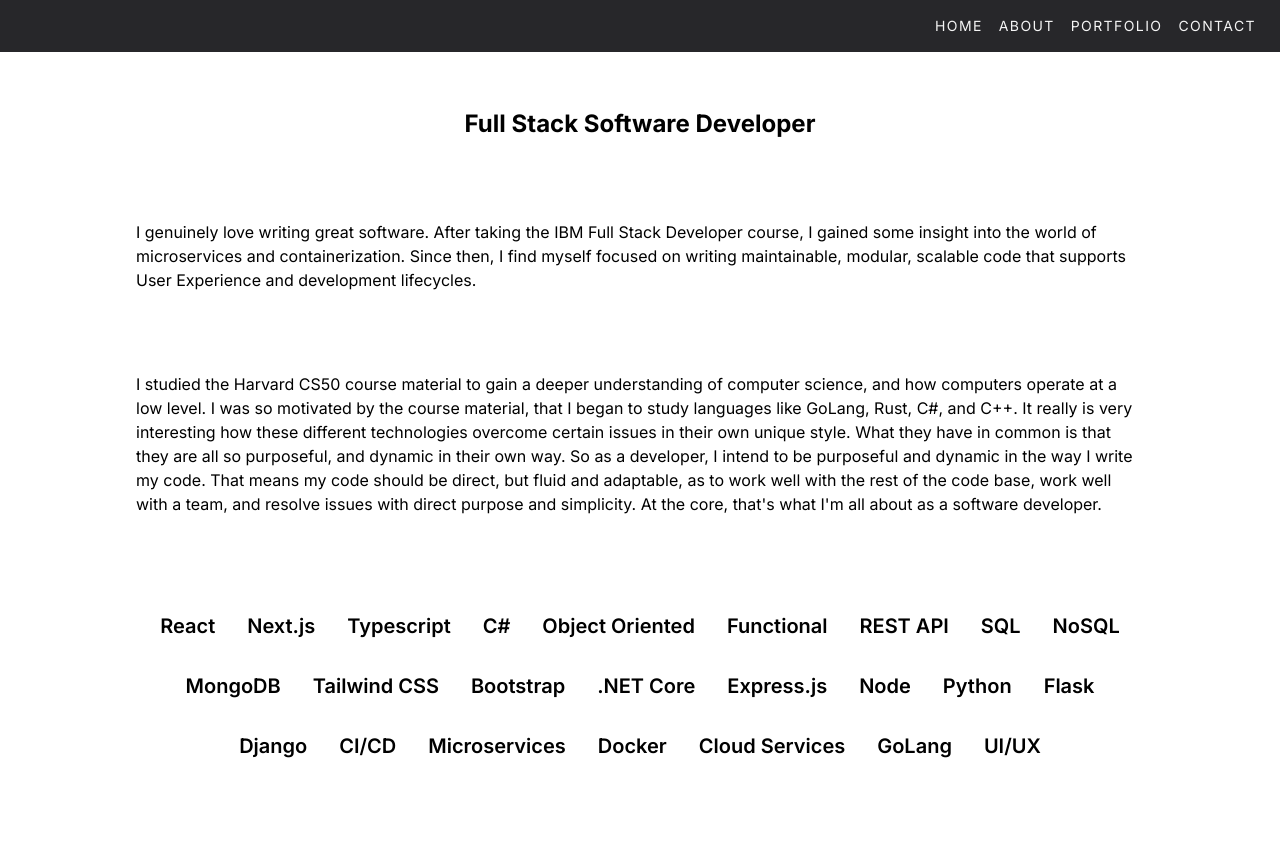
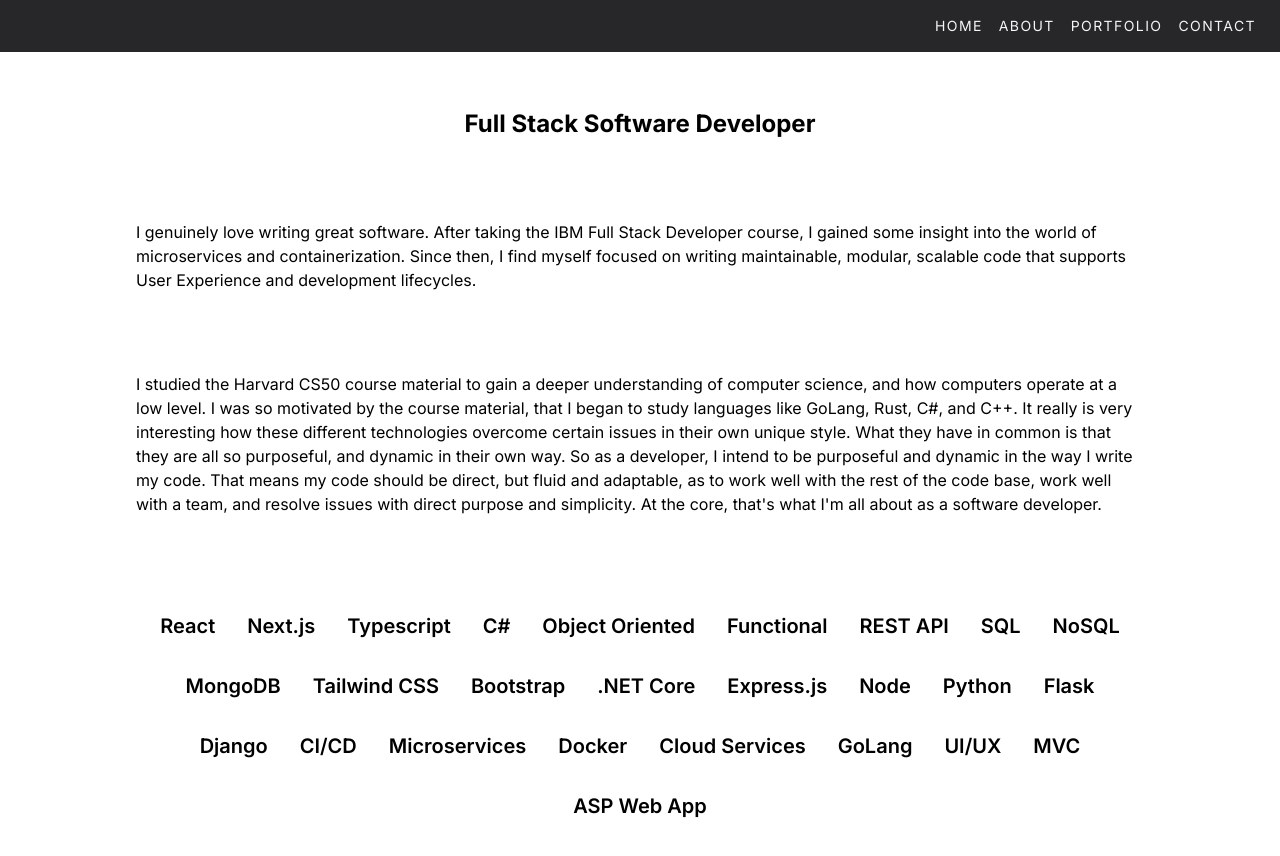
Before and after one commit to RMarmolejo90/Rich-Marmolejo, a Next.js app: page /about in a window 1280 px wide. Shown: the top 856 px of the page. Before the commit the page ends 832 px from the top, so only its background shows below. Built offline with nearby package versions, Linux system fonts and the light colour scheme.

Commit message:
add some more skills to about page

```diff
--- a/app/about/page.tsx
+++ b/app/about/page.tsx
@@ -34,6 +34,8 @@ const About = () => {
         <h2 className='lg:m-4 m-2'>Cloud Services</h2>
         <h2 className='lg:m-4 m-2'>GoLang</h2>
         <h2 className='lg:m-4 m-2'>UI/UX</h2>
+        <h2 className='lg:m-4 m-2'>MVC</h2>
+        <h2 className='lg:m-4 m-2'>ASP Web App</h2>
       </div>
     </div>
   )
```
